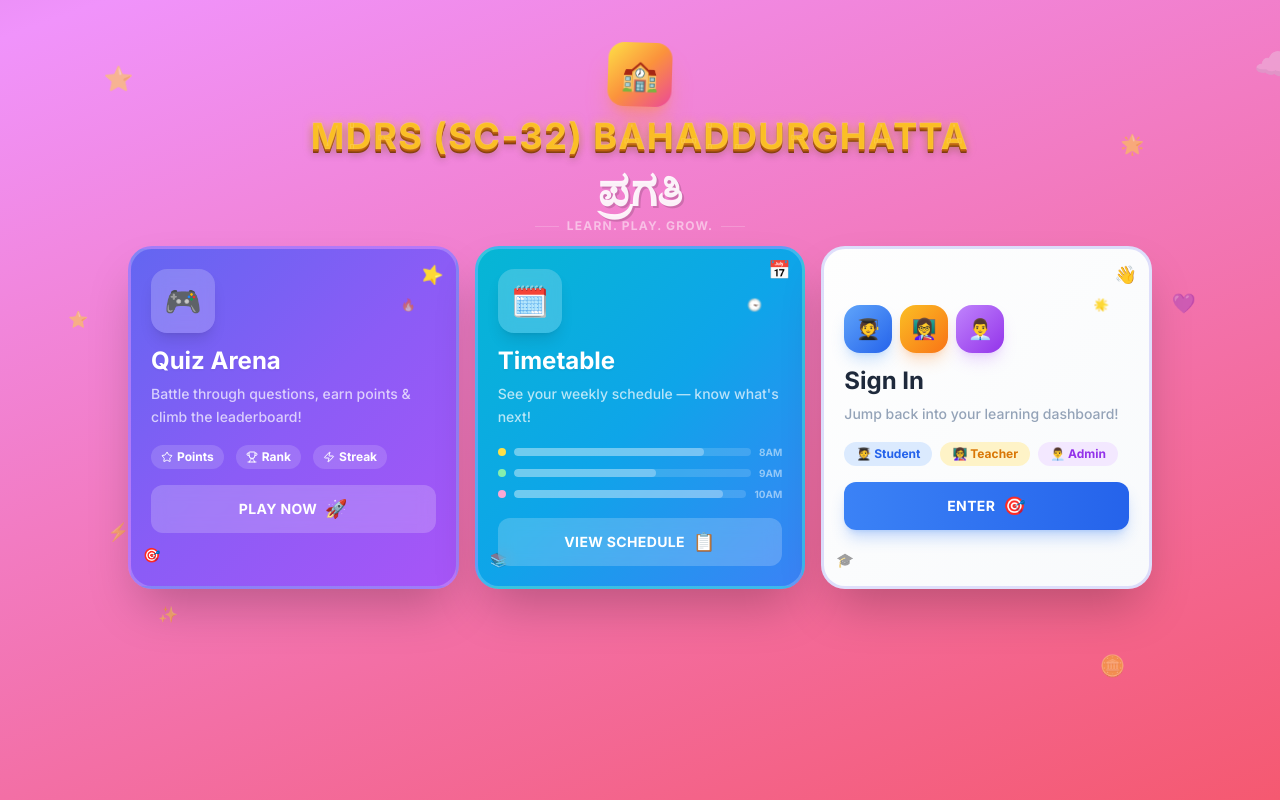
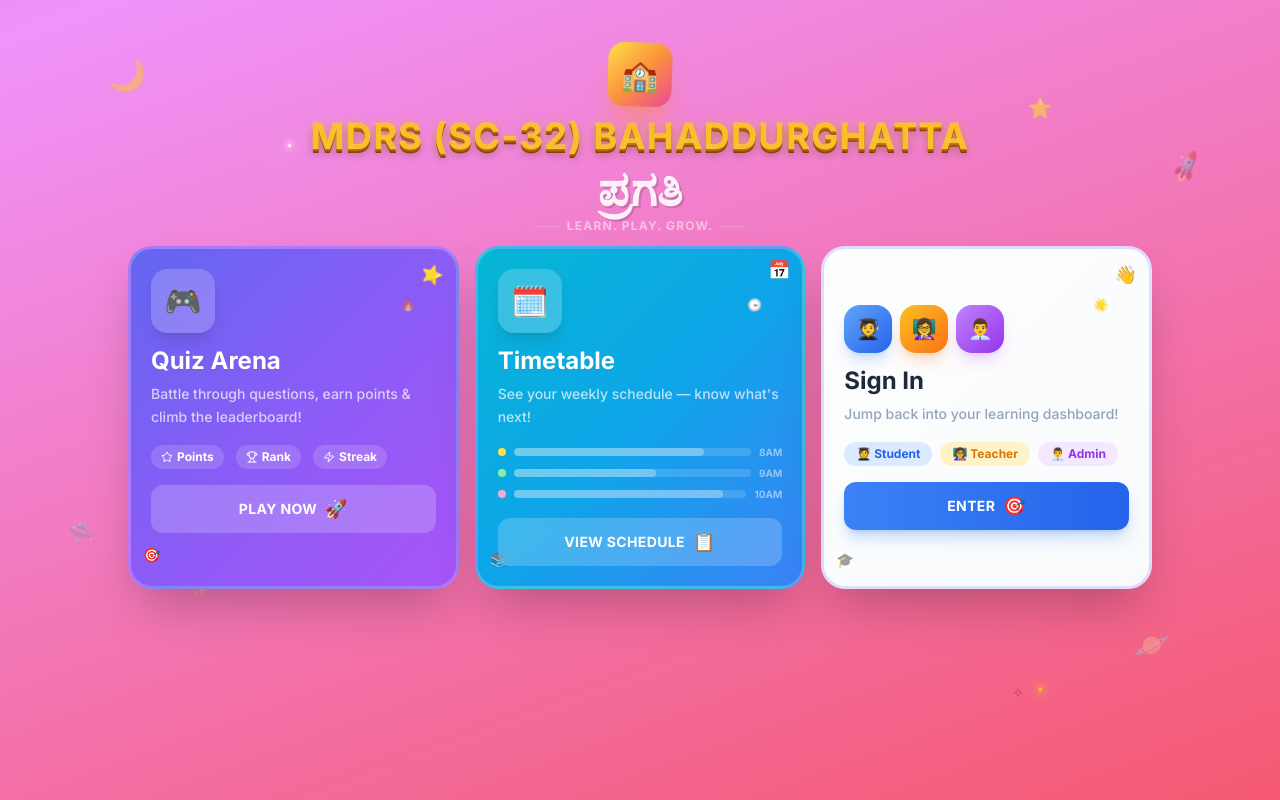
Before and after one commit to hoy-sala/pragati, a SvelteKit app in the folder frontend/: page /login in a window 1280 px wide. Built offline with nearby package versions, Linux system fonts and the light colour scheme; a web font is replaced by a local one.

Commit message:
Space-themed background: shooting stars, comets, moon, planet, rocket, twinkling stars

```diff
--- a/frontend/src/routes/login/+page.svelte
+++ b/frontend/src/routes/login/+page.svelte
@@ -45,15 +45,21 @@
 
 <div class="min-h-screen flex flex-col overflow-hidden relative game-bg">
 	<!-- Floating decorations -->
+	<div class="deco deco-moon">🌙</div>
+	<div class="deco deco-planet">🪐</div>
+	<div class="deco deco-rocket">🚀</div>
+	<div class="deco deco-ufo">🛸</div>
 	<div class="deco deco-star1">⭐</div>
-	<div class="deco deco-star2">🌟</div>
-	<div class="deco deco-star3">✨</div>
-	<div class="deco deco-cloud1">☁️</div>
-	<div class="deco deco-cloud2">☁️</div>
-	<div class="deco deco-coin1">🪙</div>
-	<div class="deco deco-coin2">⭐</div>
-	<div class="deco deco-heart1">💜</div>
-	<div class="deco deco-zap">⚡</div>
+	<div class="deco deco-star2">✨</div>
+	<div class="deco deco-star3">🌟</div>
+	<div class="deco deco-star4">✦</div>
+	<div class="deco deco-star5">✧</div>
+	<!-- Shooting stars / comets -->
+	<div class="shooting-star ss1"></div>
+	<div class="shooting-star ss2"></div>
+	<div class="shooting-star ss3"></div>
+	<div class="comet comet1"></div>
+	<div class="comet comet2"></div>
 
 	{#if view === 'home'}
 		<!-- Hero -->
@@ -275,16 +281,16 @@
 	}
 
 	/* Floating decorations */
-	.deco { position: fixed; z-index: 1; pointer-events: none; opacity: 0.5; }
-	.deco-star1 { top: 8%; left: 8%; font-size: 1.5rem; animation: floatA 6s ease-in-out infinite; }
-	.deco-star2 { top: 15%; right: 10%; font-size: 1.2rem; animation: floatB 7s ease-in-out infinite 1s; }
-	.deco-star3 { bottom: 20%; left: 12%; font-size: 1rem; animation: floatA 5s ease-in-out infinite 2s; }
-	.deco-cloud1 { top: 5%; right: 20%; font-size: 2rem; animation: driftRight 20s linear infinite; opacity: 0.3; }
-	.deco-cloud2 { top: 25%; left: 5%; font-size: 1.5rem; animation: driftRight 25s linear infinite 5s; opacity: 0.25; }
-	.deco-coin1 { bottom: 15%; right: 12%; font-size: 1.3rem; animation: floatB 4s ease-in-out infinite 0.5s; }
-	.deco-coin2 { top: 40%; left: 5%; font-size: 1rem; animation: floatA 5.5s ease-in-out infinite 1.5s; }
-	.deco-heart1 { top: 35%; right: 6%; font-size: 1.2rem; animation: floatB 6s ease-in-out infinite 2.5s; }
-	.deco-zap { bottom: 30%; left: 8%; font-size: 1.1rem; animation: floatA 4.5s ease-in-out infinite 3s; }
+	.deco { position: fixed; z-index: 1; pointer-events: none; }
+	.deco-moon { top: 8%; left: 8%; font-size: 2rem; opacity: 0.45; animation: floatA 8s ease-in-out infinite; }
+	.deco-planet { bottom: 18%; right: 8%; font-size: 1.8rem; opacity: 0.35; animation: floatB 10s ease-in-out infinite; }
+	.deco-rocket { top: 20%; right: 6%; font-size: 1.5rem; opacity: 0.4; animation: rocketFly 12s ease-in-out infinite; }
+	.deco-ufo { bottom: 30%; left: 5%; font-size: 1.3rem; opacity: 0.3; animation: floatA 9s ease-in-out infinite 2s; }
+	.deco-star1 { top: 12%; right: 18%; font-size: 1rem; opacity: 0.5; animation: twinkle 3s ease-in-out infinite; }
+	.deco-star2 { bottom: 25%; left: 15%; font-size: 0.8rem; opacity: 0.4; animation: twinkle 4s ease-in-out infinite 1s; }
+	.deco-star3 { top: 40%; right: 25%; font-size: 1.1rem; opacity: 0.35; animation: twinkle 3.5s ease-in-out infinite 0.5s; }
+	.deco-star4 { top: 55%; left: 10%; font-size: 0.7rem; opacity: 0.45; animation: twinkle 2.5s ease-in-out infinite 1.5s; }
+	.deco-star5 { bottom: 12%; right: 20%; font-size: 0.9rem; opacity: 0.4; animation: twinkle 3s ease-in-out infinite 2s; }
 
 	@keyframes floatA {
 		0%, 100% { transform: translateY(0) translateX(0); }
@@ -294,9 +300,63 @@
 		0%, 100% { transform: translateY(0) translateX(0); }
 		50% { transform: translateY(10px) translateX(-8px); }
 	}
-	@keyframes driftRight {
-		0% { transform: translateX(-100px); }
-		100% { transform: translateX(calc(100vw + 100px)); }
+	@keyframes rocketFly {
+		0%, 100% { transform: translateY(0) translateX(0) rotate(-15deg); }
+		25% { transform: translateY(-20px) translateX(10px) rotate(-10deg); }
+		50% { transform: translateY(-8px) translateX(-5px) rotate(-20deg); }
+		75% { transform: translateY(-25px) translateX(5px) rotate(-12deg); }
+	}
+	@keyframes twinkle {
+		0%, 100% { opacity: 0.3; transform: scale(1); }
+		50% { opacity: 0.7; transform: scale(1.3); }
+	}
+
+	/* Shooting stars */
+	.shooting-star {
+		position: fixed; z-index: 1; pointer-events: none;
+		width: 3px; height: 3px; border-radius: 50%;
+		background: white;
+		box-shadow: 0 0 6px 2px rgba(255,255,255,0.6), -20px 0 15px 1px rgba(255,255,255,0.3), -40px 0 25px 1px rgba(255,255,255,0.1);
+	}
+	.ss1 {
+		top: 8%; left: -5%;
+		animation: shootingStar 4s linear infinite 0s;
+	}
+	.ss2 {
+		top: 25%; left: -5%;
+		animation: shootingStar 5s linear infinite 2s;
+	}
+	.ss3 {
+		top: 45%; left: -5%;
+		animation: shootingStar 3.5s linear infinite 4s;
+	}
+	@keyframes shootingStar {
+		0% { transform: translateX(0) translateY(0) rotate(-35deg); opacity: 0; }
+		5% { opacity: 1; }
+		70% { opacity: 1; }
+		100% { transform: translateX(110vw) translateY(40vh) rotate(-35deg); opacity: 0; }
+	}
+
+	/* Comets */
+	.comet {
+		position: fixed; z-index: 1; pointer-events: none;
+		width: 4px; height: 4px; border-radius: 50%;
+		background: #fbbf24;
+		box-shadow: 0 0 8px 3px rgba(251,191,36,0.5), -15px 0 20px 2px rgba(251,191,36,0.2), -30px 0 30px 1px rgba(251,191,36,0.1);
+	}
+	.comet1 {
+		top: 15%; right: -5%;
+		animation: cometLeft 6s linear infinite 1s;
+	}
+	.comet2 {
+		bottom: 20%; right: -5%;
+		animation: cometLeft 7s linear infinite 3.5s;
+	}
+	@keyframes cometLeft {
+		0% { transform: translateX(0) translateY(0) rotate(25deg); opacity: 0; }
+		5% { opacity: 1; }
+		70% { opacity: 1; }
+		100% { transform: translateX(-110vw) translateY(30vh) rotate(25deg); opacity: 0; }
 	}
 
 	:global(.animate-spin-slow) { animation: spin 4s linear infinite; }
```
